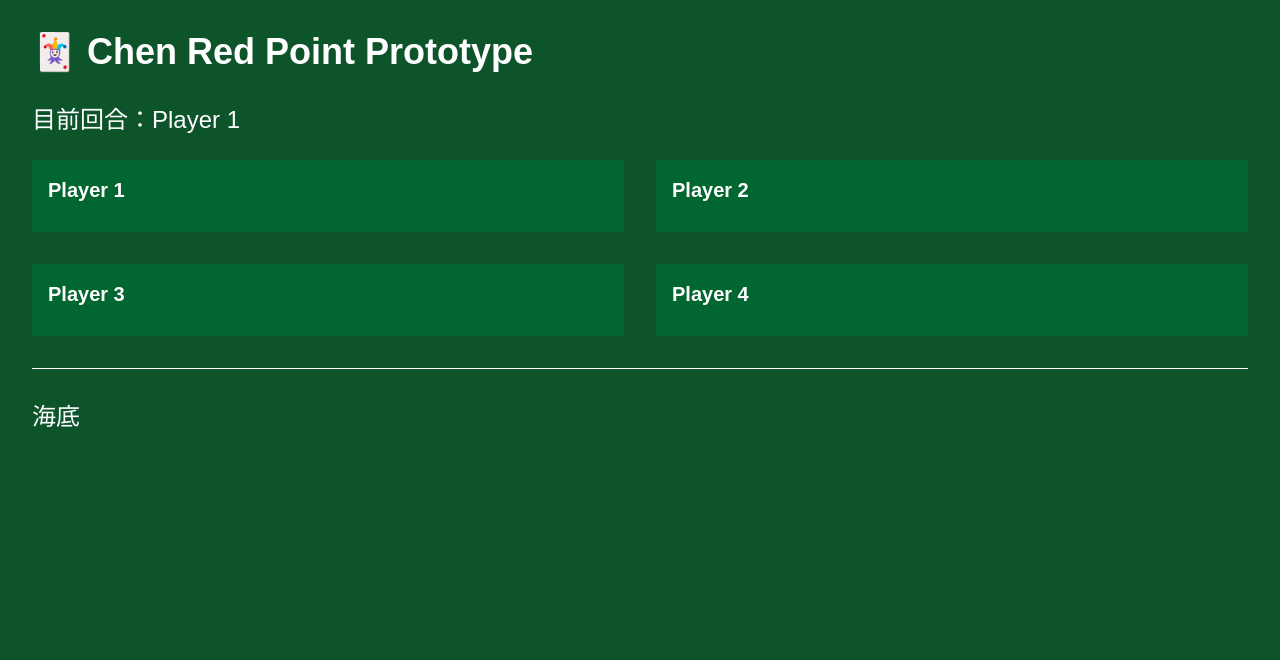
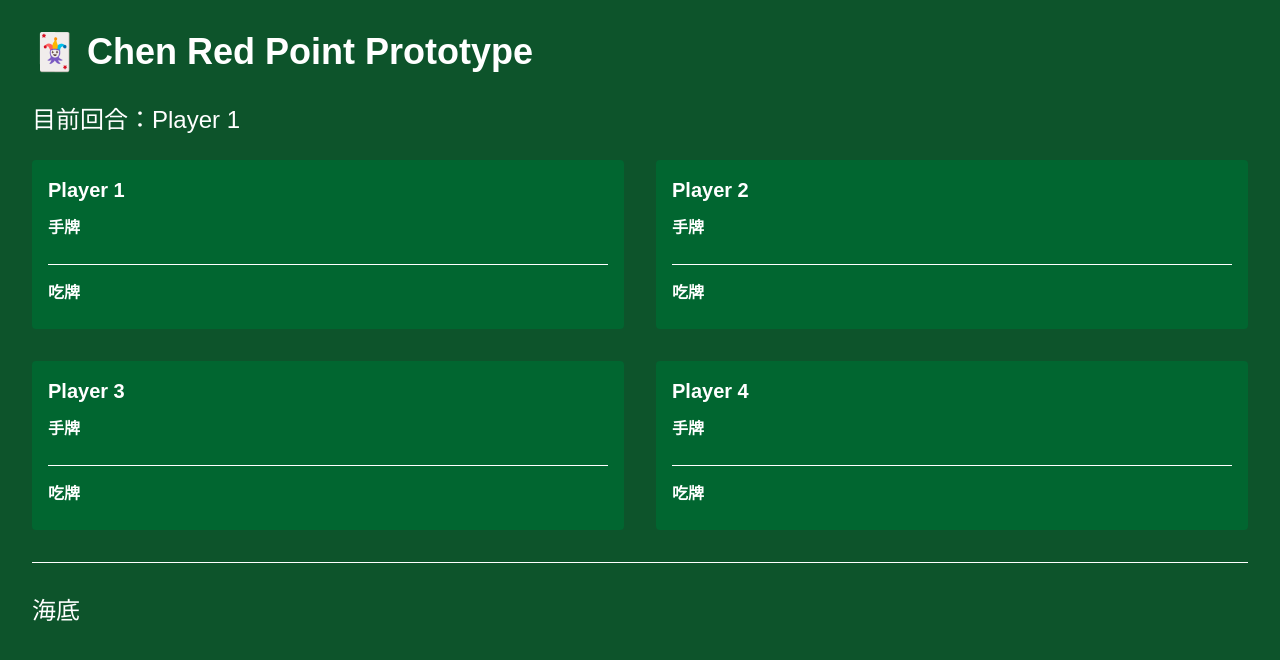
Before and after one commit to Terrychen0630/chen-redpoint-online, a Next.js app: page /prototype in a window 1280 px wide. Shown: the top 660 px of the page. Built offline with nearby package versions, Linux system fonts and the light colour scheme.

Commit message:
Prototype v1.2 - First playable turn

```diff
--- a/src/app/prototype/page.tsx
+++ b/src/app/prototype/page.tsx
@@ -71,9 +71,9 @@ function handleSeaCardClick(seaCard: Card) {
         {room.players.map((player) => (
 
 <PlayerHand
-            key={player.seat}
   title={`Player ${player.seat}`}
   cards={player.hand}
+  capturedCards={player.capturedCards}
   selectedCard={selectedCard}
   onSelect={setSelectedCard}
 />
--- a/src/components/PlayerHand.tsx
+++ b/src/components/PlayerHand.tsx
@@ -1,19 +1,20 @@
 import { Card } from "@/types/card";
 
 interface PlayerHandProps {
+  title: string;
   cards: Card[];
+  capturedCards: Card[];
   selectedCard: Card | null;
   onSelect: (card: Card) => void;
-  title: string;
 }
 
 export default function PlayerHand({
+  title,
   cards,
+  capturedCards,
   selectedCard,
   onSelect,
-  title,
 }: PlayerHandProps) {
-
   return (
     <div className="rounded bg-green-800 p-4">
 
@@ -21,7 +22,11 @@ export default function PlayerHand({
         {title}
       </h3>
 
-      <div className="flex flex-wrap gap-2">
+      <p className="mb-2 font-bold">
+        手牌
+      </p>
+
+      <div className="mb-4 flex flex-wrap gap-2">
 
         {cards.map((card, index) => (
 
@@ -47,6 +52,27 @@ export default function PlayerHand({
 
       </div>
 
+      <hr className="my-4" />
+
+      <p className="mb-2 font-bold">
+        吃牌
+      </p>
+
+      <div className="flex flex-wrap gap-2">
+
+        {capturedCards.map((card, index) => (
+
+          <div
+            key={index}
+            className="rounded bg-red-600 px-3 py-2"
+          >
+            {card.suit} {card.rank}
+          </div>
+
+        ))}
+
+      </div>
+
     </div>
   );
 }
```
Lines whose indentation alone changed are shown as unchanged.
